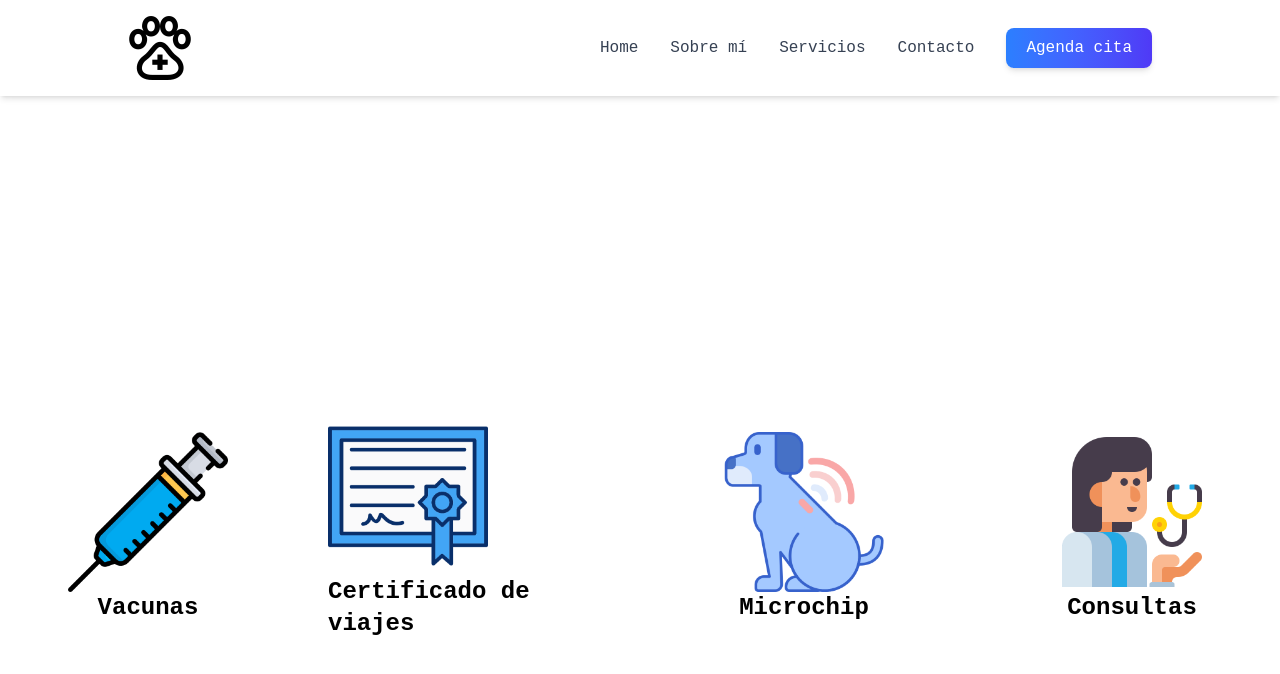
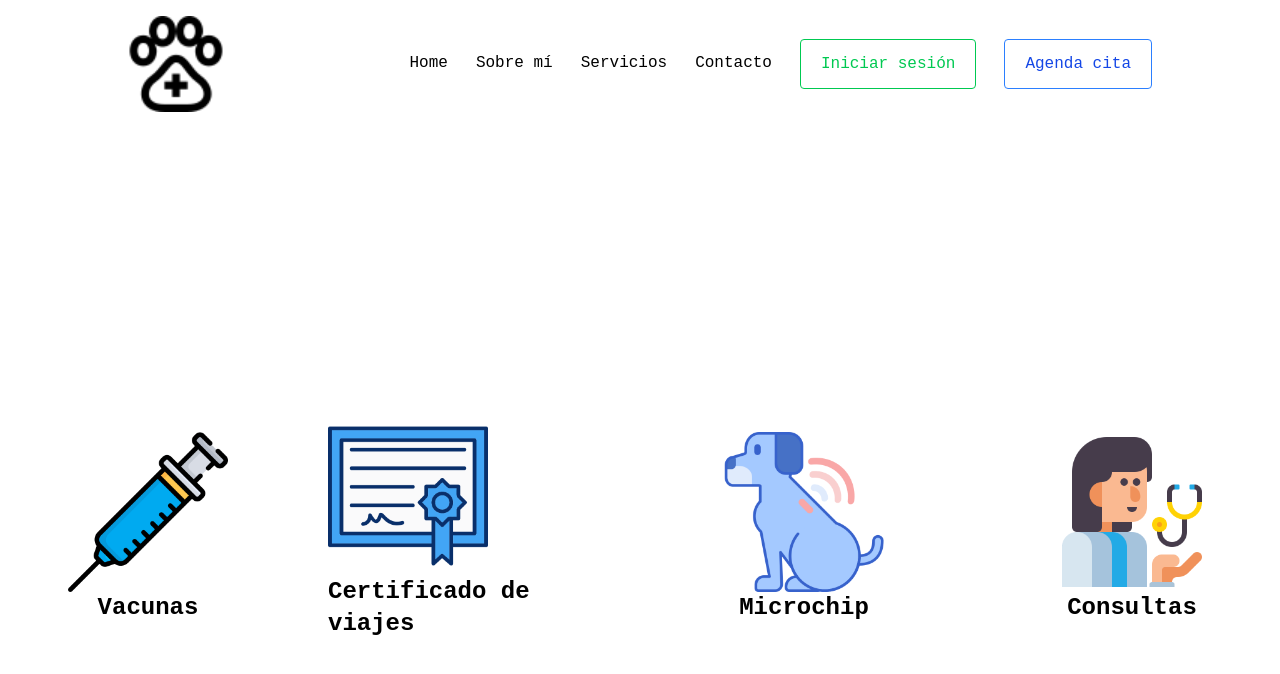
Before and after one commit to francisconimarvin/DraVeterinaria, a React (Vite) app in the folder frontend/DraVeterinaria/: page / in a window 1280 px wide. Shown: the top 674 px of the page. Built offline with nearby package versions, Linux system fonts and the light colour scheme; a web font is replaced by a local one.

Commit message:
Creado botón de autenticación usando Auth0, además de la creación del Auth0Provider. Revisar la guía quickstart en Auth0.com para React

```diff
--- a/frontend/DraVeterinaria/package.json
+++ b/frontend/DraVeterinaria/package.json
@@ -10,6 +10,7 @@
     "preview": "vite preview"
   },
   "dependencies": {
+    "@auth0/auth0-react": "^2.5.0",
     "@tailwindcss/vite": "^4.1.13",
     "react": "^19.1.1",
     "react-dom": "^19.1.1",
--- /dev/null
+++ b/frontend/DraVeterinaria/src/components/Auth0Provider.jsx
@@ -0,0 +1,18 @@
+import React from 'react';
+import { createRoot } from 'react-dom/client';
+import { Auth0Provider } from '@auth0/auth0-react';
+import App from '../App.jsx';
+
+const root = createRoot(document.getElementById('root'));
+
+root.render(
+<Auth0Provider
+    domain="dev-3log5xxbg3n3rw3h.us.auth0.com"
+    clientId="TrgumAiEAT5ZnJsnSK8DKA0EkZNj6mJr"
+    authorizationParams={{
+      redirect_uri: window.location.origin
+    }}
+  >
+    <App />
+  </Auth0Provider>,
+);
--- a/frontend/DraVeterinaria/src/components/Header.jsx
+++ b/frontend/DraVeterinaria/src/components/Header.jsx
@@ -4,7 +4,7 @@ import Navbar from './Navbar'
 const Header = () => {
   return (
     <div className='min-h-100 mb-4 bg-auto flex items-center w-full overflow-hidden'id='Header'>
-        <Navbar/>
+      <Navbar/>
     </div>
   )
 }
--- a/frontend/DraVeterinaria/src/components/Login.jsx
+++ b/frontend/DraVeterinaria/src/components/Login.jsx
@@ -0,0 +1,12 @@
+import React from 'react'
+import { useAuth0 } from "@auth0/auth0-react";
+
+
+const Login = () => {
+  const { loginWithRedirect } = useAuth0()
+  return (
+    <button className = "px-5 py-3 bg-transparent hover:bg-green-500 text-green-500 hover:text-white border border-green-500 hover:border-transparent rounded" onClick={() => loginWithRedirect()}>Iniciar sesión</button>
+  )
+}
+
+export default Login
--- a/frontend/DraVeterinaria/src/components/Navbar.jsx
+++ b/frontend/DraVeterinaria/src/components/Navbar.jsx
@@ -1,13 +1,15 @@
 import React, { useEffect, useState } from 'react'
 import { assets } from '../assets/assets.js'
 import { useNavigate } from "react-router-dom";
+import Login from './Login.jsx';
 
 const Navbar = () => {
     const navigate = useNavigate();
   const [showMobileMenu, setShowMobileMenu] = useState(false)
 
+
     useEffect(() => {
-    if (showMobileMenu) {
+        if(showMobileMenu) {
             document.body.style.overflow = 'hidden'
         } else {
             document.body.style.overflow = 'auto'
@@ -16,74 +18,25 @@ const Navbar = () => {
             document.body.style.overflow = 'auto'
         }
     }, [showMobileMenu])
-
   return (
-    <div className='fixed top-0 left-0 w-full z-50'>
-      {/* Fondo con blur */}
-      <div className='backdrop-blur-md bg-white/70 dark:bg-gray-900/70 shadow-md'>
-        <div className='container mx-auto flex justify-between items-center px-6 py-4 md:px-20 lg:px-32'>
-
-          {/* LOGO */}
-          <img
-            className='h-16 w-16 transition-transform transform hover:scale-110 cursor-pointer'
-            src={assets.logoPatita}
-            alt="logo"
-            onClick={() => navigate("/")}
-          />
-
-          {/* LINKS - ESCRITORIO */}
-          <ul className='hidden md:flex gap-8 text-gray-700 dark:text-gray-200 font-medium items-center'>
-            <li><a href="#Header" className='hover:text-blue-500 transition-colors'>Home</a></li>
-            <li><a href="#about" className='hover:text-blue-500 transition-colors'>Sobre mí</a></li>
-            <li><a href="#services" className='hover:text-blue-500 transition-colors'>Servicios</a></li>
-            <li><a href="#contact" className='hover:text-blue-500 transition-colors'>Contacto</a></li>
-            <button
-              onClick={() => navigate("/agendamiento")}
-              className="px-5 py-2 bg-gradient-to-r from-blue-500 to-indigo-600 text-white rounded-lg shadow-md hover:shadow-xl transform hover:scale-105 transition-all"
-            >
-              Agenda cita
-            </button>
+    <div className='absolute top-0 left-0 w-full z-10'>
+        <div className='container mx-auto flex justify-between items-center px-6 py-4 md:px-20 lg:px-32 bg-transparent gap-4'>
+            <img className='h-24 w-24 brightness-9 transition-transform transform hover:scale-105 cursor-pointer' src={assets.logoPatita} alt="" />
+            <ul className='hidden md:flex gap-7'>
+                <a onClick={() => navigate("/")} href="#Header" className='py-3 cursor-pointer hover:text-gray-400'>Home</a>
+                <a href="#Header" className='py-3 cursor-pointer hover:text-gray-400'>Sobre mí</a>
+                <a href="#Header" className='py-3 cursor-pointer hover:text-gray-400'>Servicios</a>
+                <a href="#Header" className='py-3 cursor-pointer hover:text-gray-400'>Contacto</a>
+                <Login/>
+                <button className="px-5 py-3 bg-transparent hover:bg-blue-500 text-blue-700 hover:text-white border border-blue-500 hover:border-transparent rounded" onClick={() => navigate("/agendamiento")}>Agenda cita</button>
             </ul>
-
-          {/* BOTÓN MENÚ MÓVIL */}
-          <img
-            onClick={() => setShowMobileMenu(true)}
-            src={assets.logoMenu}
-            alt="menu"
-            className='md:hidden w-7 cursor-pointer'
-          />
-        </div>
+            <img onClick={()=> setShowMobileMenu(true)} src={assets.logoMenu} alt="" className='md:hidden w-7 cursor-pointer'/>
         </div>
 
-      {/* MENÚ MÓVIL */}
-      {showMobileMenu && (
-        <div className='fixed inset-0 bg-white dark:bg-gray-900 flex flex-col items-center justify-center gap-8 text-lg font-semibold transition-all duration-300'>
-
-          {/* BOTÓN CERRAR */}
-          <button
-            onClick={() => setShowMobileMenu(false)}
-            className="absolute top-6 right-6 text-3xl font-bold text-gray-600 dark:text-gray-300"
-          >
-            ✕
-          </button>
-
-          <a href="#Header" onClick={() => setShowMobileMenu(false)} className="hover:text-blue-500">Home</a>
-          <a href="#about" onClick={() => setShowMobileMenu(false)} className="hover:text-blue-500">Sobre mí</a>
-          <a href="#services" onClick={() => setShowMobileMenu(false)} className="hover:text-blue-500">Servicios</a>
-          <a href="#contact" onClick={() => setShowMobileMenu(false)} className="hover:text-blue-500">Contacto</a>
-          <button
-            onClick={() => {
-              setShowMobileMenu(false);
-              navigate("/agendamiento")
-            }}
-            className="px-6 py-3 bg-gradient-to-r from-blue-500 to-indigo-600 text-white rounded-lg shadow-md hover:shadow-xl transform hover:scale-105 transition-all"
-          >
-            Agenda cita
-          </button>
-        </div>
-      )}
     </div>
   )
+
+
 }
 
 export default Navbar
```
Also changed, not shown: 1 other file (tests, documents, lock files or other folders). Lines whose indentation alone changed are shown as unchanged.
